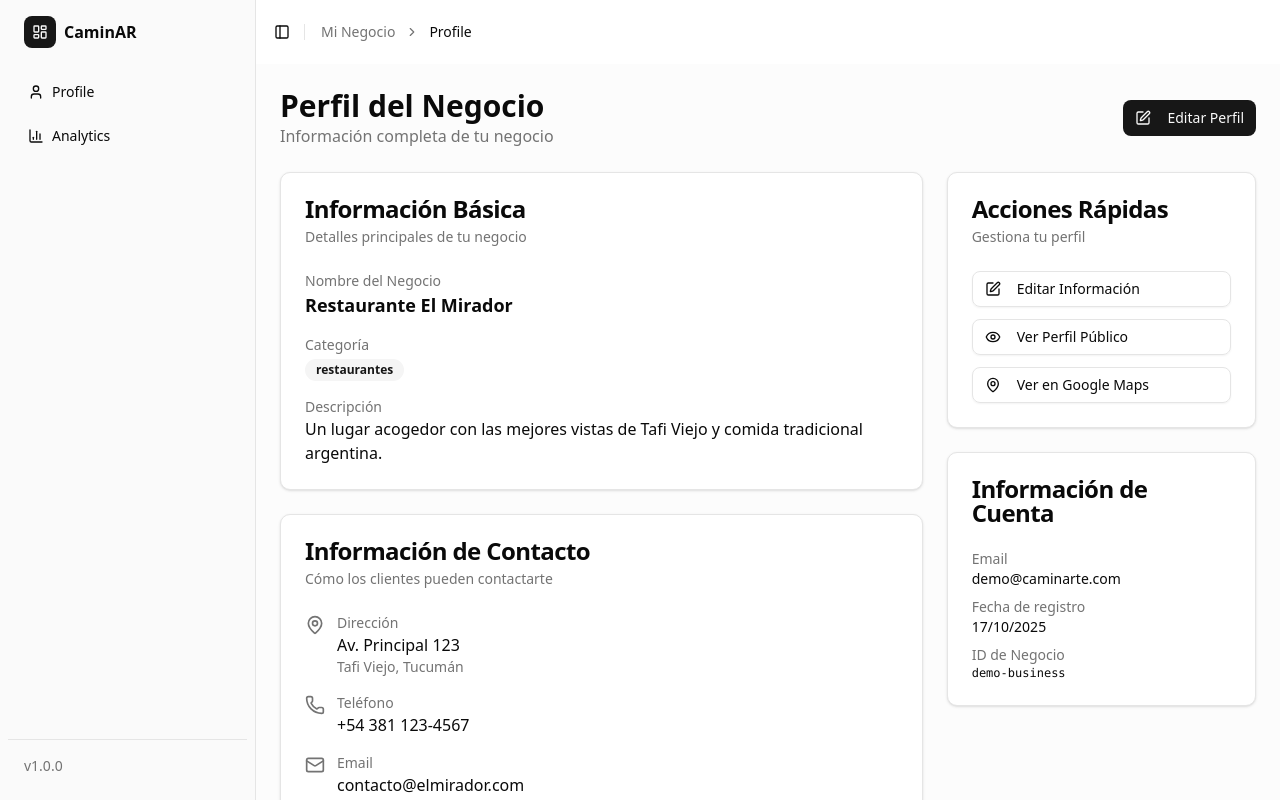
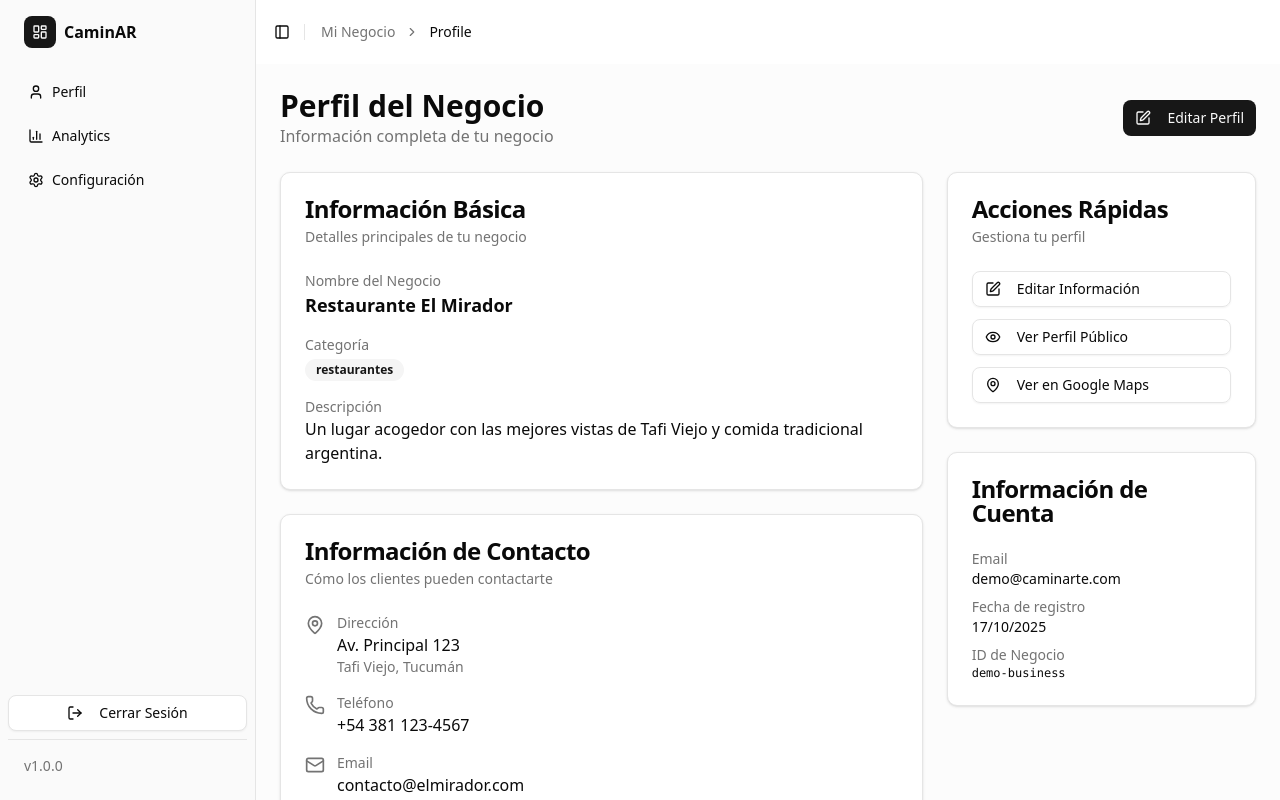
Before and after one commit to Agustin-d17/CaminAR, a React (Vite) app: page /business/dashboard/profile in a window 1280 px wide. Shown: the top 800 px of the page. Built offline with nearby package versions, Linux system fonts and the light colour scheme; sample sign-in values are in the browser's storage.

Commit message:
Add Correction when mounting components

```diff
--- a/src/App.jsx
+++ b/src/App.jsx
@@ -11,11 +11,13 @@ import DashboardRedirect from './pages/Business/Dashboard/DashboardRedirect'
 import DashboardProfile from './pages/Business/Dashboard/Perfil/DashboardProfile'
 import EditProfile from './pages/Business/Dashboard/Perfil/Edit/EditProfile'
 import DashboardAnalytics from './pages/Business/Dashboard/Analytics/DashboardAnalytics'
+import ScrollToTop from './components/ScrollToTop/ScrollToTop'
 function App() {
 
   return (
     <Router>
       <div className="app">
+        <ScrollToTop />
         <Routes>
           <Route path="/" element={<Home />} />
           <Route path="/places" element={<Places />} />
--- /dev/null
+++ b/src/components/ScrollToTop/ScrollToTop.jsx
@@ -0,0 +1,14 @@
+import { useEffect } from "react"
+import { useLocation } from "react-router-dom"
+
+function ScrollToTop() {
+  const { pathname } = useLocation()
+
+  useEffect(() => {
+    window.scrollTo(0, 0)
+  }, [pathname])
+
+  return null
+}
+
+export default ScrollToTop
--- a/src/pages/Business/Dashboard/AppSidebar/AppSidebar.jsx
+++ b/src/pages/Business/Dashboard/AppSidebar/AppSidebar.jsx
@@ -12,51 +12,12 @@ import {
   SidebarMenuItem,
   SidebarRail,
 } from "@/components/ui/sidebar"
-import { Link } from "react-router-dom"
-
-
-// Sample navigation data
-// const navigationItems = [
-//   {
-//     title: "Overview",
-//     icon: Home,
-//     url: "#",
-//     isActive: true,
-//   },
-//   {
-//     title: "Dashboard",
-//     icon: LayoutDashboard,
-//     url: "#",
-//   },
-//   {
-//     title: "Settings",
-//     icon: Settings,
-//     url: "#",
-//   },
-//   {
-//     title: "Team",
-//     icon: Users,
-//     url: "#",
-//     items: [
-//       {
-//         title: "Members",
-//         url: "#",
-//       },
-//       {
-//         title: "Permissions",
-//         url: "#",
-//       },
-//       {
-//         title: "Invitations",
-//         url: "#",
-//       },
-//     ],
-//   },
-// ]
+import { Button } from "@/components/ui/button"
+import { Link, useNavigate } from "react-router-dom"
 
 const navigationItems = [
     {
-        title: "Profile",
+        title: "Perfil",
         url: "/business/dashboard/profile",
         icon: User,
     },
@@ -64,10 +25,21 @@ const navigationItems = [
         title: "Analytics",
         url: "/business/dashboard/analytics",
         icon: ChartColumn,
+    },
+    {
+      title: "Configuración",
+      url: "/business/dashboard/settings",
+      icon: Settings,
     }
 ]
 
 export function AppSidebar({ ...props }) {
+  const navigate = useNavigate()
+  const handleLogout = () => {
+    localStorage.removeItem("currentUser")
+    navigate("/")
+  }
+
   return (
     <Sidebar {...props}>
       <SidebarHeader>
@@ -110,10 +82,6 @@ export function AppSidebar({ ...props }) {
               ) : (
                 <SidebarMenuItem key={item.title}>
                   <SidebarMenuButton asChild isActive={item.isActive}>
-                    {/* <a href={item.url}>
-                      {item.icon && <item.icon className="h-4 w-4" />}
-                      <span>{item.title}</span>
-                    </a> */}
                     <Link to={item.url} className="p-5">
                         {item.icon && <item.icon className="h-4 w-4" />}
                         <span>{item.title}</span>
@@ -126,6 +94,10 @@ export function AppSidebar({ ...props }) {
         </SidebarGroup>
       </SidebarContent>
       <SidebarFooter>
+        <Button variant="outline" className="inline-flex items-center space-x-2 cursor-pointer hover:text-red-600" onClick={handleLogout}>
+          <LogOut className="h-4 w-4" />
+          <span>Cerrar Sesión</span>
+        </Button>
         <div className="p-4 border-t text-sm text-muted-foreground">
             v1.0.0
         </div>
--- a/src/pages/Business/Dashboard/DashboardLayout.jsx
+++ b/src/pages/Business/Dashboard/DashboardLayout.jsx
@@ -42,11 +42,6 @@ export default function DashboardLayout({ children }) {
 
     setIsLoading(false)
   }, [navigate])
-
-  const handleLogout = () => {
-    localStorage.removeItem("currentUser")
-    navigate("/")
-  }
 
   if (isLoading) {
     return (
```
